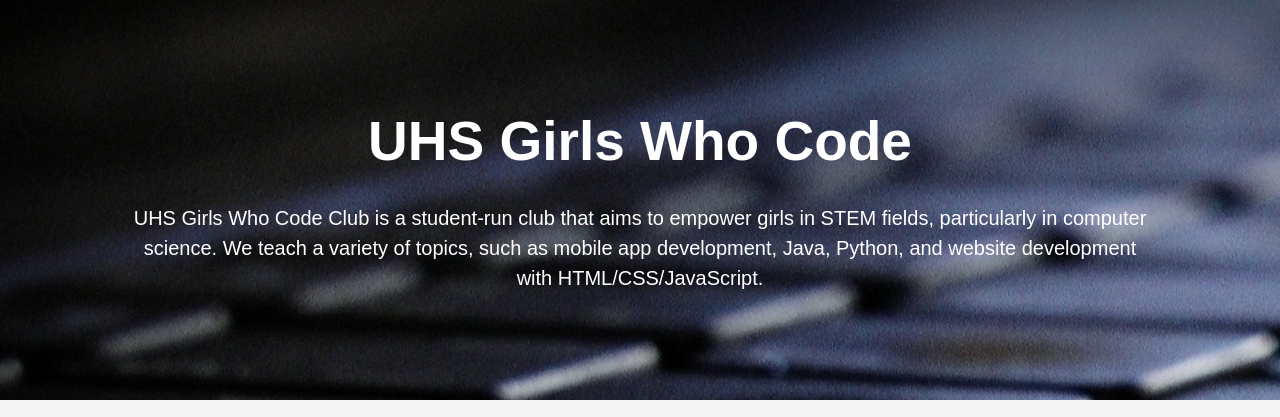
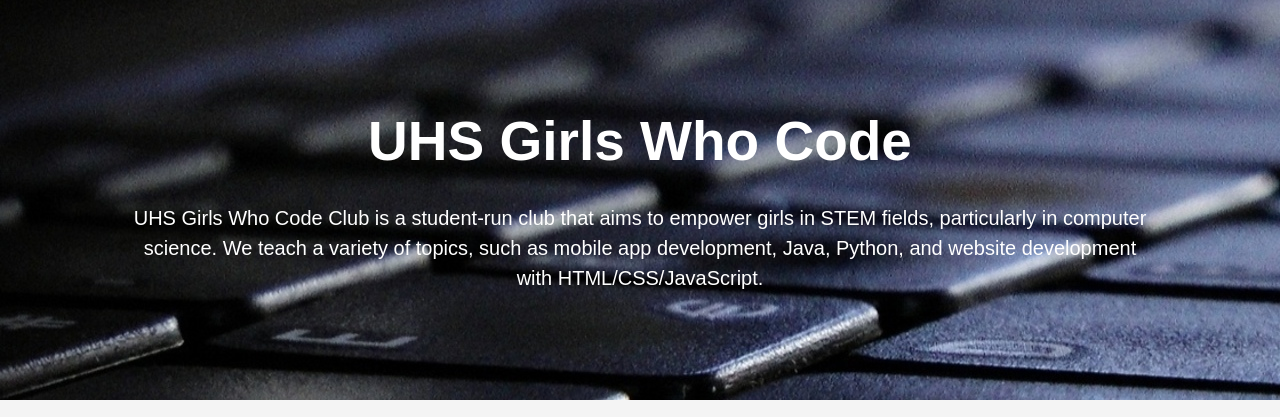
Before and after one commit to uhsgirlswhocode/uhsgirlswhocode.github.io, a plain HTML site: page index.html in a window 1280 px wide. Shown: the part 105-522 px from the top of the page. Drawn offline with Linux system fonts and the light colour scheme.

Commit message:
Update style.css

```diff
--- a/css/style.css
+++ b/css/style.css
@@ -82,7 +82,7 @@ header a:hover{
 /* Showcase */
 #showcase{
   min-height:400px;
-  background:url('../img/430541.jpg') no-repeat 0 -40px;
+  background:url('../img/430541.jpg') no-repeat 0 -200px;
   text-align:center;
   color:#ffffff;
 }
```
